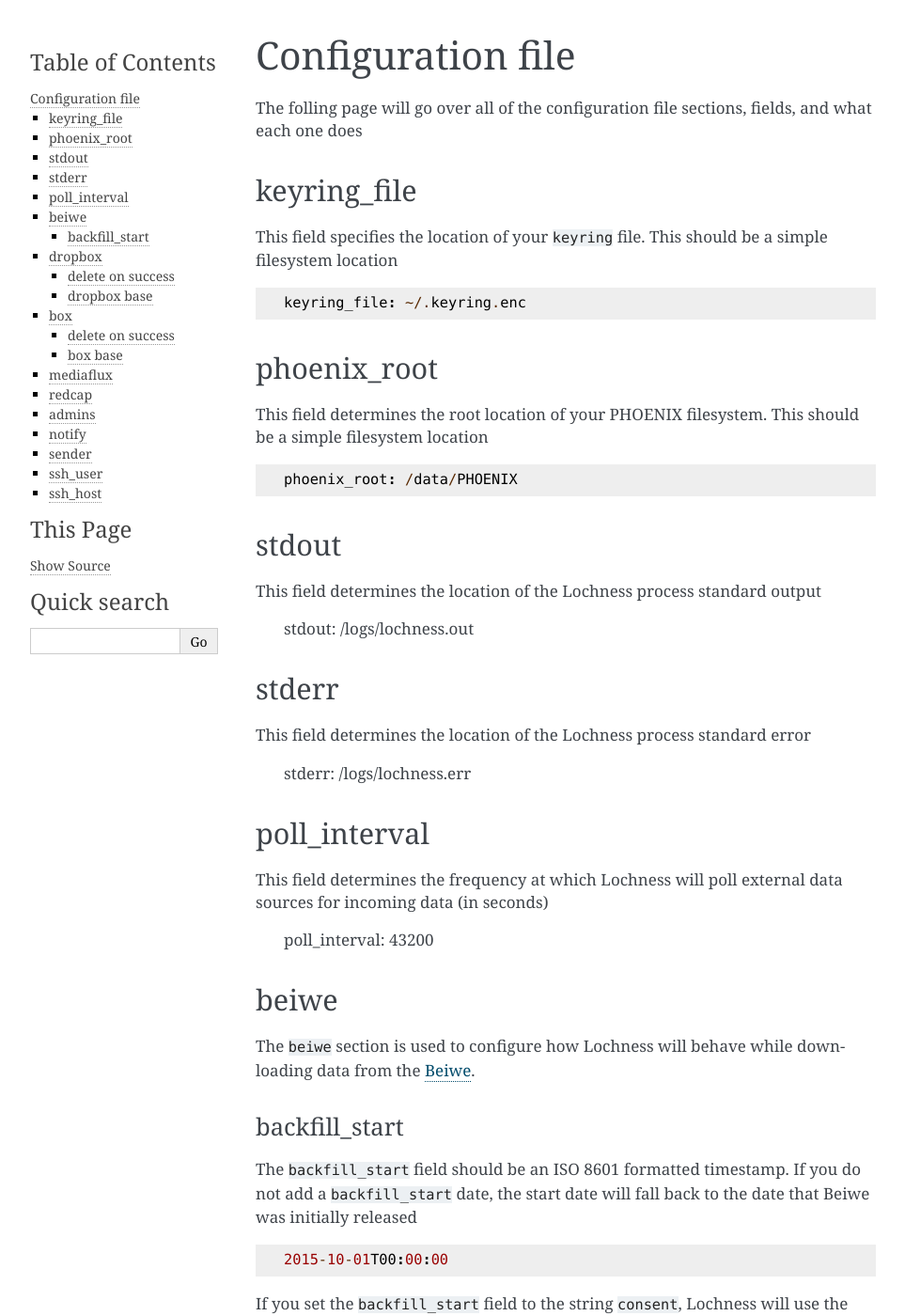
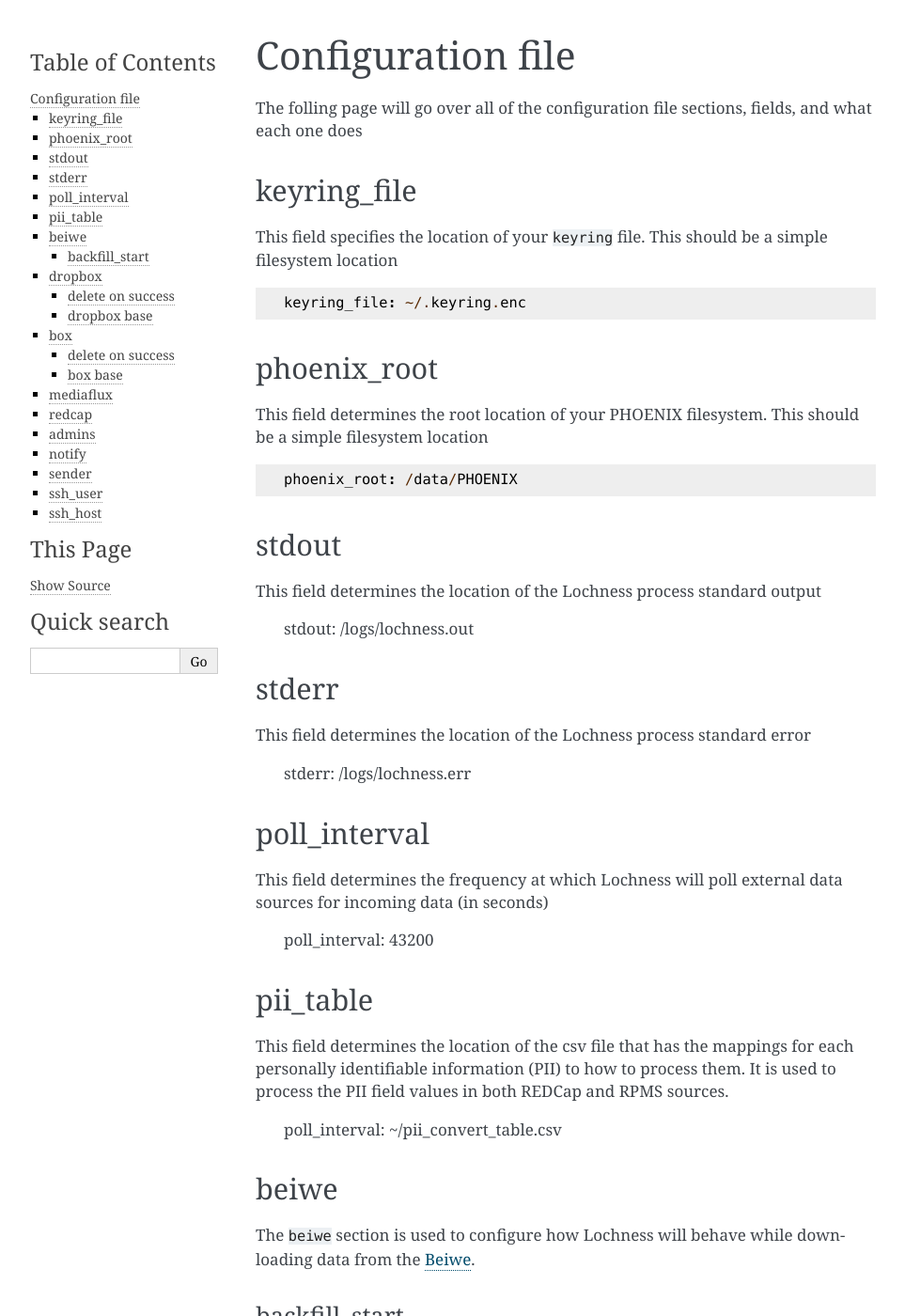
Before and after one commit to harvard-nrg/lochness, a Sphinx documentation site: the page built from docs/source/configuration_file.rst, in a window 1280 px wide and 1400 px high. Shown: the whole window at 94% size, without its empty margins (148-1111 px from the left). Built offline with Sphinx 7.4.7, drawn with Linux system fonts in a browser that asks for light colours; some of the changed text lies outside the part shown.

Commit message:
docs: pii_table, RPMS etc

```diff
--- a/docs/source/configuration_file.rst
+++ b/docs/source/configuration_file.rst
@@ -36,6 +36,14 @@
 sources for incoming data (in seconds)
 
     poll_interval: 43200
+
+pii_table
+-------------
+This field determines the location of the csv file that has the mappings for
+each personally identifiable information (PII) to how to process them. It is
+used to process the PII field values in both REDCap and RPMS sources.
+
+    poll_interval: ~/pii_convert_table.csv
 
 beiwe
 -----
@@ -156,11 +164,18 @@
 For each PHOENIX study, you may add an entry to the ``redcap`` section indicating
 that data should be de-identified before being downloaded and saved to PHOENIX.
 
+``data_entry_trigger_csv`` determines the location of the database created
+by the `listen_to_recap.py` by storying the **Data Entry Trigger** post signals
+from REDCap.
+
 Assuming your PHOENIX study is named ``StudyA`` this field would look like so ::
 
     redcap:
+      data_entry_trigger_csv: ~/data_entry_trigger_database.csv
       StudyA:
         deidentify: True
+
+
 
 admins
 ------
```
